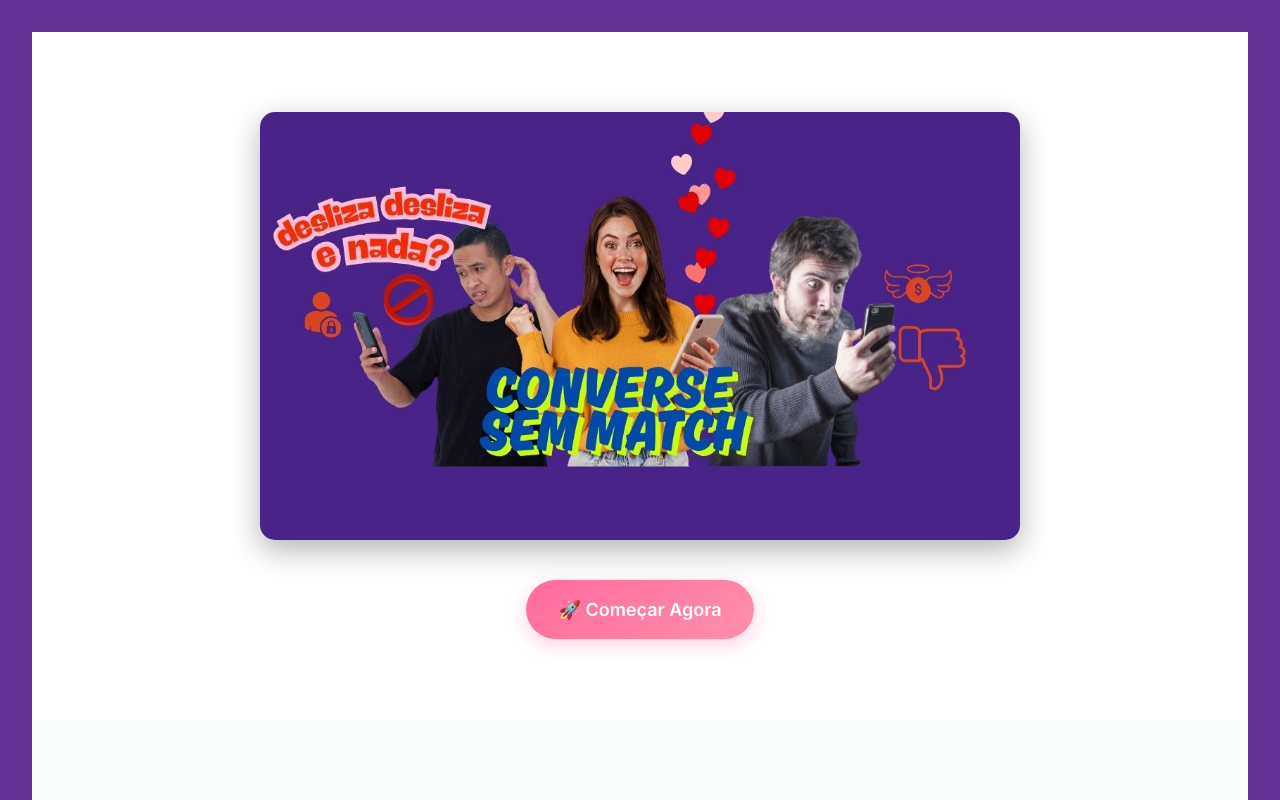
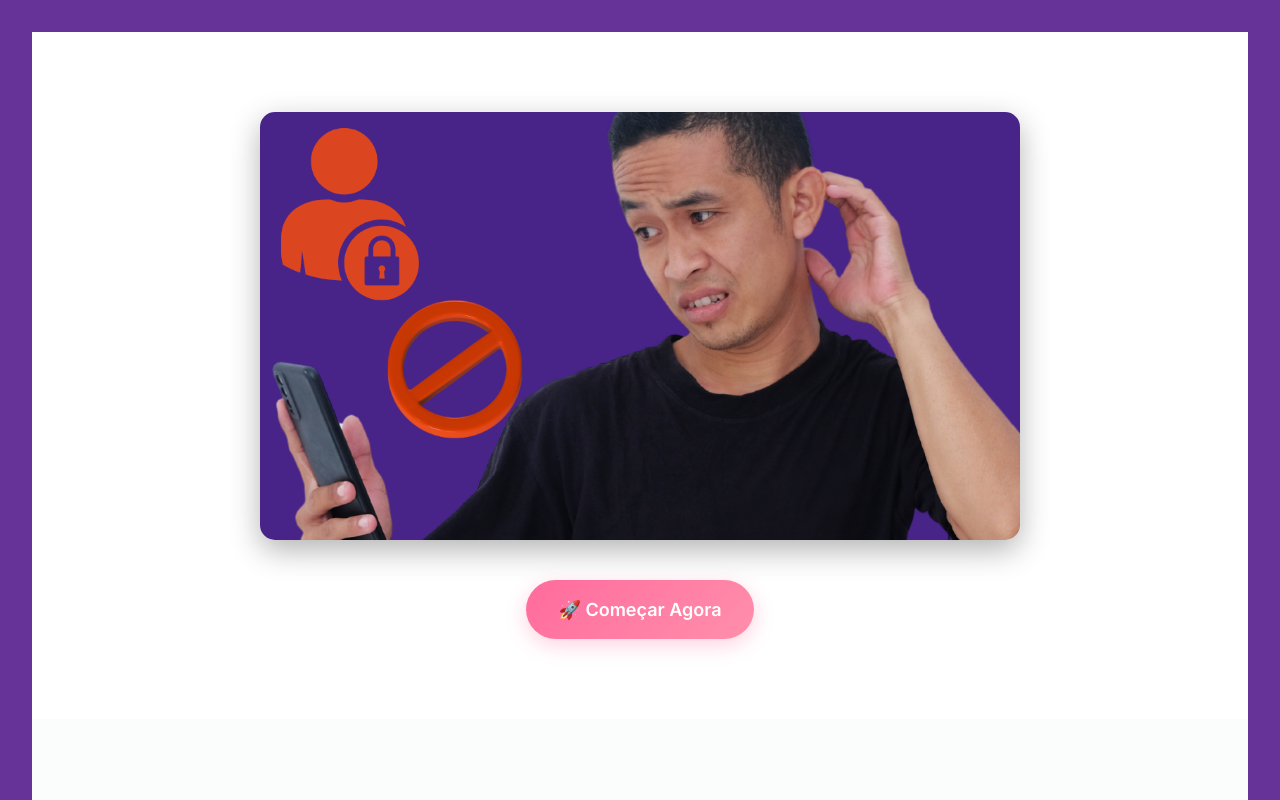
Before and after one commit to rodrigokrapp/100matchs, a React (Vite) app: page / in a window 1280 px wide. Shown: the top 800 px of the page. Built offline with nearby package versions, Linux system fonts and the light colour scheme.

Commit message:
Alteração da imagem de capa para desliza e nada 1.jpg.png

```diff
--- a/src/pages/HomePage.tsx
+++ b/src/pages/HomePage.tsx
@@ -77,7 +77,7 @@ const HomePage: React.FC = () => {
       borderRadius: '15px',
       marginBottom: '40px',
       boxShadow: '0 10px 30px rgba(0, 0, 0, 0.3)',
-      backgroundImage: 'url("/capa-segunda.jpg.jpg")',
+      backgroundImage: 'url("/desliza e nada 1.jpg.png")',
       backgroundSize: 'cover',
       backgroundPosition: 'center',
       backgroundRepeat: 'no-repeat',
```
Also changed, not shown: public/desliza e nada 1.jpg.png (added).
